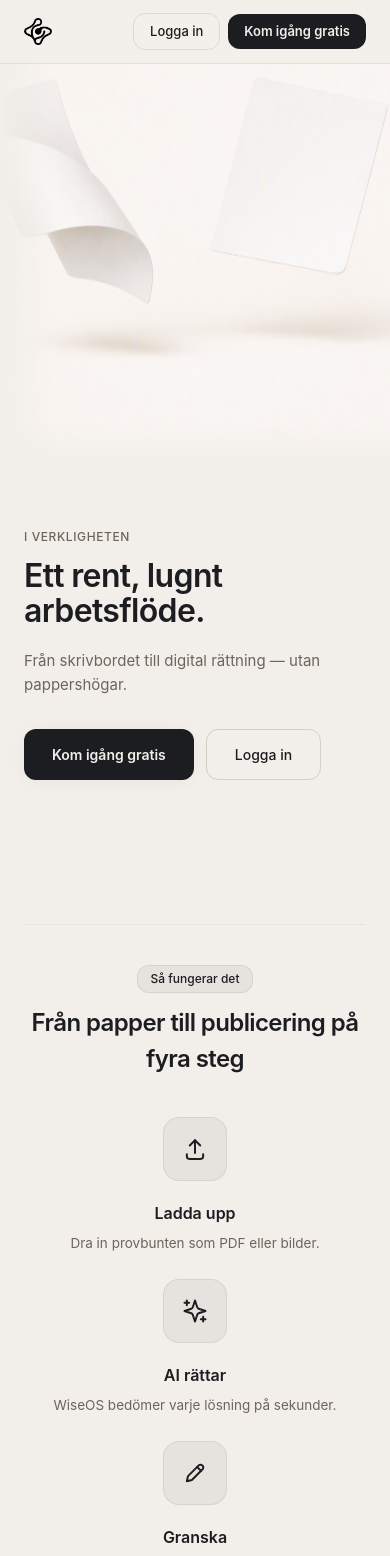
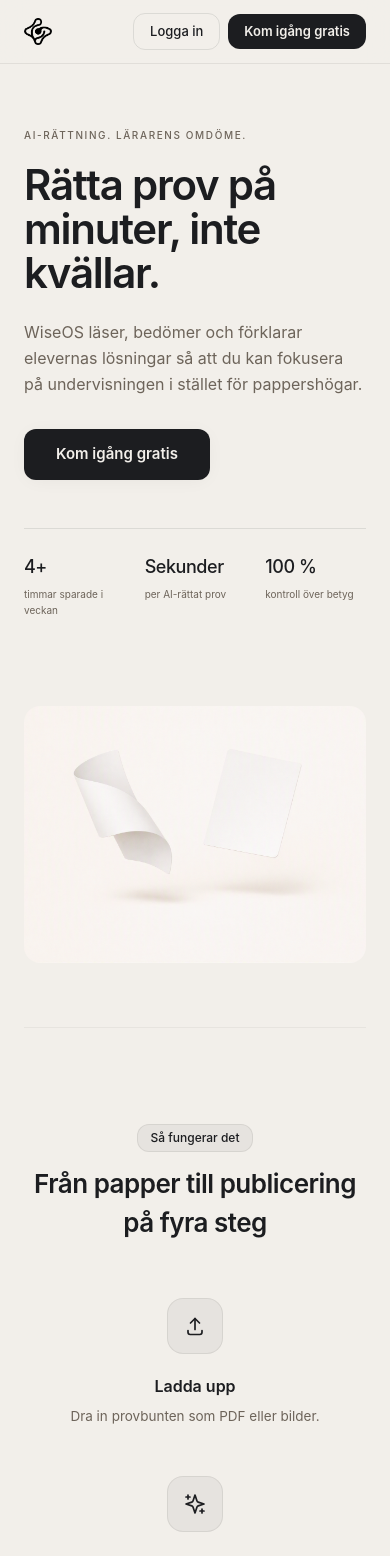
Before and after one commit to tjuren-ferdinand/wiseos_working_engine, a Next.js app in the folder apps/web/: page /login in a window 390 px wide. Shown: the top 1556 px of the page. Built offline with nearby package versions, Linux system fonts and the light colour scheme; no server answers.

Commit message:
Restore simpler working login: new Copilot hero image lowered, no Finale

```diff
--- a/apps/web/app/login/page.tsx
+++ b/apps/web/app/login/page.tsx
@@ -4,11 +4,11 @@
 import { createPortal } from "react-dom";
 import Link from "next/link";
 import { useRouter } from "next/navigation";
-import { motion, useInView, useScroll, useMotionValueEvent } from "framer-motion";
-import Image from "next/image";
+import { motion, useScroll, useMotionValueEvent } from "framer-motion";
 import Logo from "@/components/Logo";
 import { createClient } from "@/lib/supabase/client";
 import LineIcon, { type IconName } from "@/components/LineIcon";
+import Image from "next/image";
 import { TESTIMONIALS } from "@/lib/data/testimonials";
 import { SOCIAL_STATS } from "@/lib/data/stats";
 
@@ -53,7 +53,6 @@
   { value: "100 %", label: "kontroll över betyg", icon: "check" as const },
 ] as const;
 
-
 function AuthModal({
   open,
   onClose,
@@ -84,9 +83,7 @@
         redirectTo: `${window.location.origin}/auth/callback`,
       },
     });
-    if (oauthError) {
-      setError(oauthError.message);
-    }
+    if (oauthError) setError(oauthError.message);
   };
 
   const handleSubmit = async (e: React.FormEvent) => {
@@ -122,7 +119,7 @@
 
   return createPortal(
     <div className="fixed inset-0 z-[100] flex items-center justify-center p-4">
-      <div className="absolute inset-0 bg-black/80 backdrop-blur-sm" onClick={onClose} />
+      <div className="absolute inset-0 bg-ink/70 backdrop-blur-sm" onClick={onClose} />
       <div className="relative w-full max-w-[400px] overflow-hidden rounded-2xl border border-ink-hairline/10 bg-paper-elevated p-6 shadow-2xl">
         <div className="mb-6 flex items-center justify-between">
           <h2 className="text-[20px] font-medium tracking-[-0.01em] text-ink">
@@ -140,10 +137,7 @@
             </p>
             <button
               type="button"
-              onClick={() => {
-                setSignupDone(false);
-                setMode("login");
-              }}
+              onClick={() => { setSignupDone(false); setMode("login"); }}
               className="text-[13px] font-medium text-ink hover:underline"
             >
               Tillbaka till inloggning
@@ -231,10 +225,7 @@
                 Inget konto?{" "}
                 <button
                   type="button"
-                  onClick={() => {
-                    setError(null);
-                    setMode("signup");
-                  }}
+                  onClick={() => { setError(null); setMode("signup"); }}
                   className="font-medium text-ink hover:underline"
                 >
                   Skapa ett här
@@ -245,10 +236,7 @@
                 Har du redan ett konto?{" "}
                 <button
                   type="button"
-                  onClick={() => {
-                    setError(null);
-                    setMode("login");
-                  }}
+                  onClick={() => { setError(null); setMode("login"); }}
                   className="font-medium text-ink hover:underline"
                 >
                   Logga in
@@ -260,65 +248,6 @@
       </div>
     </div>,
     document.body
-  );
-}
-
-function DashboardStack() {
-  return (
-    <div className="pointer-events-none relative hidden h-80 w-full max-w-md lg:block" style={{ perspective: "1000px" }}>
-      <div
-        className="absolute inset-0 rounded-2xl border border-ink-hairline/5 bg-paper-raised shadow-2xl"
-        style={{ transform: "rotate(-8deg) translate(-1.5rem, 1.25rem)" }}
-      />
-      <div
-        className="absolute inset-0 rounded-2xl border border-ink-hairline/5 bg-paper-raised shadow-2xl"
-        style={{ transform: "rotate(-4deg) translate(-0.5rem, 0.5rem)" }}
-      />
-      <motion.div
-        initial={{ opacity: 0, y: 24 }}
-        animate={{ opacity: 1, y: 0 }}
-        transition={{ duration: 0.8, ease: [0.22, 1, 0.36, 1] }}
-        className="relative z-10 flex h-full flex-col rounded-2xl border border-ink-hairline/10 bg-paper-raised p-5 shadow-2xl"
-      >
-        <div className="mb-3 flex items-center">
-          <LineIcon name="grid" className="h-4 w-4 text-ink-hairline/60" />
-        </div>
-
-        <div className="grid grid-cols-3 gap-3">
-          <div className="rounded-xl bg-ink/5 p-3">
-            <LineIcon name="file" className="mb-1.5 h-4 w-4 text-ink-hairline/70" />
-            <div className="text-[10px] font-medium uppercase tracking-wider text-ink-secondary">Prov</div>
-            <div className="text-[18px] font-semibold text-ink">12</div>
-          </div>
-          <div className="rounded-xl bg-ink/5 p-3">
-            <LineIcon name="chart" className="mb-1.5 h-4 w-4 text-ink-hairline/70" />
-            <div className="text-[10px] font-medium uppercase tracking-wider text-ink-secondary">Tid sparad</div>
-            <div className="text-[18px] font-semibold text-ink">4h</div>
-          </div>
-          <div className="rounded-xl bg-ink/5 p-3">
-            <LineIcon name="sparkles" className="mb-1.5 h-4 w-4 text-ink-hairline/70" />
-            <div className="text-[10px] font-medium uppercase tracking-wider text-ink-secondary">AI-rättat</div>
-            <div className="text-[18px] font-semibold text-ink">89</div>
-          </div>
-        </div>
-
-        <div className="mt-4 space-y-2">
-          <div className="h-2 w-full rounded bg-ink/5" />
-          <div className="h-2 w-5/6 rounded bg-ink/5" />
-          <div className="h-2 w-4/6 rounded bg-ink/5" />
-        </div>
-
-        <div className="mt-auto flex items-center justify-center gap-2 rounded-xl bg-gradient-to-b from-ink to-black p-3 shadow-[inset_0_1px_0_rgba(255,255,255,0.06)]">
-          <motion.div
-            animate={{ scale: [1, 1.15, 1] }}
-            transition={{ repeat: Infinity, duration: 1.8, ease: "easeInOut" }}
-          >
-            <LineIcon name="check" className="h-4 w-4 text-paper" />
-          </motion.div>
-          <span className="text-[12px] font-semibold text-paper">Klart att publicera</span>
-        </div>
-      </motion.div>
-    </div>
   );
 }
 
@@ -337,12 +266,12 @@
       whileInView={{ opacity: 1, y: 0 }}
       viewport={{ once: true }}
       transition={{ duration: 0.6, ease: [0.22, 1, 0.36, 1] }}
-      className="mb-10 text-center"
+      className="mb-14 text-center"
     >
       <span className="mb-3 inline-flex items-center rounded-xl border border-ink-hairline bg-ink/5 px-3 py-1 text-[12px] font-medium text-ink">
         {badge}
       </span>
-      <h2 className="text-[24px] md:text-[30px] font-semibold tracking-tight text-ink">{title}</h2>
+      <h2 className="text-[26px] md:text-[32px] font-semibold tracking-[-0.02em] text-ink">{title}</h2>
       {subtitle && (
         <p className="mx-auto mt-3 max-w-xl text-[15px] text-ink-secondary">{subtitle}</p>
       )}
@@ -359,13 +288,13 @@
   ];
 
   return (
-    <section className="mt-20 border-t border-ink-hairline/5 pt-10">
+    <section className="border-t border-ink-hairline/5 py-24">
       <SectionHeading
         badge="Så fungerar det"
         title="Från papper till publicering på fyra steg"
       />
       <div className="mx-auto max-w-4xl">
-        <div className="grid gap-6 md:grid-cols-4">
+        <div className="grid gap-12 md:grid-cols-4">
           {steps.map((s, i) => (
             <motion.div
               key={s.n}
@@ -375,8 +304,8 @@
               transition={{ duration: 0.6, delay: i * 0.1, ease: [0.22, 1, 0.36, 1] }}
               className="relative z-10 text-center"
             >
-              <div className="mx-auto flex h-16 w-16 items-center justify-center rounded-2xl border border-ink-hairline bg-ink/5 text-ink">
-                <LineIcon name={s.icon} className="h-7 w-7" />
+              <div className="mx-auto flex h-14 w-14 items-center justify-center rounded-2xl border border-ink-hairline bg-ink/5 text-ink">
+                <LineIcon name={s.icon} className="h-6 w-6" />
               </div>
               <h3 className="mt-5 text-[16px] font-semibold text-ink">{s.title}</h3>
               <p className="mt-2 text-[13.5px] leading-relaxed text-ink-secondary">{s.desc}</p>
@@ -388,18 +317,14 @@
   );
 }
 
-
 function SocialProof() {
-  // TODO: update with real numbers once they are available
   const stats = SOCIAL_STATS;
-
-  // TODO: replace with real quotes before launch
   const quotes = TESTIMONIALS;
 
   return (
-    <section className="mt-20 border-t border-ink-hairline/5 pt-10">
+    <section className="border-t border-ink-hairline/5 py-24">
       <SectionHeading badge="Förtroende" title="Används av lärare varje dag" />
-      <div className="grid gap-6 md:grid-cols-3">
+      <div className="grid gap-5 md:grid-cols-3">
         {stats.map((s, i) => (
           <motion.div
             key={s.label}
@@ -436,76 +361,6 @@
   );
 }
 
-function Finale({
-  onStart,
-  onLogin,
-}: {
-  onStart: () => void;
-  onLogin: () => void;
-}) {
-  const ref = useRef<HTMLDivElement>(null);
-  const isInView = useInView(ref, { once: true, amount: 0.2 });
-
-  return (
-    <section
-      ref={ref}
-      className="relative left-1/2 mt-0 w-screen -translate-x-1/2 overflow-hidden bg-paper md:min-h-[90vh]"
-    >
-      <div
-        className="h-[55vh] w-full md:absolute md:right-0 md:top-0 md:h-full md:w-[75%]"
-        style={{
-          WebkitMaskImage: "linear-gradient(to right, transparent 0%, black 15%)",
-          maskImage: "linear-gradient(to right, transparent 0%, black 15%)",
-        }}
-      >
-        <motion.img
-          initial={{ opacity: 0, scale: 1.05 }}
-          animate={isInView ? { opacity: 1, scale: 1 } : {}}
-          transition={{ duration: 1.2, ease: [0.22, 1, 0.36, 1] }}
-          src="/hero/copilot-hero3.png"
-          alt="WiseOS rättningsflöde"
-          loading="lazy"
-          className="h-full w-full object-cover"
-          style={{
-            maskImage: "linear-gradient(to bottom, transparent 0%, black 10%, black 90%, transparent 100%)",
-            WebkitMaskImage: "linear-gradient(to bottom, transparent 0%, black 10%, black 90%, transparent 100%)",
-          }}
-        />
-      </div>
-      <div className="relative z-10 flex flex-col justify-center bg-paper px-6 py-16 md:absolute md:inset-y-0 md:left-0 md:w-[45%] md:bg-transparent md:px-12 lg:px-20">
-        <motion.div
-          initial={{ opacity: 0, y: 24 }}
-          animate={isInView ? { opacity: 1, y: 0 } : {}}
-          transition={{ duration: 0.8, delay: 0.2, ease: [0.22, 1, 0.36, 1] }}
-          className="max-w-xl"
-        >
-          <p className="mb-3 text-[12px] font-medium uppercase tracking-wider text-ink-secondary">I verkligheten</p>
-          <h2 className="text-[32px] font-semibold leading-[1.1] tracking-[-0.02em] text-ink md:text-[44px] lg:text-[56px]">
-            Ett rent, lugnt arbetsflöde.
-          </h2>
-          <p className="mt-5 text-[15px] leading-relaxed text-ink-secondary md:text-[17px]">
-            Från skrivbordet till digital rättning — utan pappershögar.
-          </p>
-          <div className="mt-8 flex flex-wrap gap-3">
-            <button
-              onClick={onStart}
-              className="rounded-xl bg-ink px-7 py-3.5 text-[14px] font-semibold text-paper shadow-soft transition-all hover:shadow-soft hover:scale-[1.02] active:scale-[0.98]"
-            >
-              Kom igång gratis
-            </button>
-            <button
-              onClick={onLogin}
-              className="rounded-xl border border-ink/15 px-7 py-3.5 text-[14px] font-medium text-ink transition-all hover:bg-ink/5"
-            >
-              Logga in
-            </button>
-          </div>
-        </motion.div>
-      </div>
-    </section>
-  );
-}
-
 export default function LoginPage() {
   const [authOpen, setAuthOpen] = useState(false);
   const [authMode, setAuthMode] = useState<AuthMode>("login");
@@ -522,7 +377,8 @@
     setAuthOpen(true);
   };
 
-  return (<div className="min-h-screen overflow-y-auto overflow-x-hidden bg-paper text-ink">
+  return (
+    <div className="min-h-screen overflow-y-auto overflow-x-hidden bg-paper text-ink">
       {/* Top bar */}
       <motion.header
         initial={{ y: -10, opacity: 0 }}
@@ -554,40 +410,24 @@
         </div>
       </motion.header>
 
-      <main className="mx-auto max-w-6xl px-6 pt-0 pb-0">
-        {/* Closing image */}
-        <Finale onStart={() => openAuth("signup")} onLogin={() => openAuth("login")} />
-
-        {/* How it works */}
-        <ProcessSteps />
-
+      <main className="mx-auto max-w-6xl px-6">
         {/* Hero */}
-        <section className="mt-28 grid items-center gap-16 lg:grid-cols-2">
-          <div>
+        <section className="relative grid min-h-[calc(100svh-4rem)] items-center gap-10 pb-16 pt-32 sm:gap-14 lg:grid-cols-[0.9fr_1.1fr] lg:gap-12 lg:pb-24 lg:pt-36">
+          <div className="min-w-0">
             <motion.div
               initial={{ opacity: 0, y: 16 }}
               animate={{ opacity: 1, y: 0 }}
               transition={{ duration: 0.7, ease: [0.22, 1, 0.36, 1] }}
-              className="mb-4 inline-flex w-fit items-center gap-2 rounded-xl border border-ink-hairline bg-ink/5 px-3 py-1.5 text-[12px] font-medium text-ink"
+              className="mb-5 text-[10px] font-medium uppercase tracking-[0.16em] text-ink-secondary"
             >
-              <span className="relative flex h-2 w-2">
-                <span className="absolute inline-flex h-full w-full animate-ping rounded-xl bg-ink opacity-75" />
-                <span className="relative inline-flex h-2 w-2 rounded-xl bg-ink" />
-              </span>
-              AI-driven rättning för svenska lärare
+              AI-rättning. Lärarens omdöme.
             </motion.div>
 
             <motion.h1
               initial={{ opacity: 0, y: 16 }}
               animate={{ opacity: 1, y: 0 }}
               transition={{ duration: 0.7, delay: 0.1, ease: [0.22, 1, 0.36, 1] }}
-              className="max-w-lg text-[42px] font-semibold leading-[1.1] tracking-[-0.02em] text-ink"
-              style={{
-                background: "linear-gradient(135deg, rgb(var(--foreground)) 0%, rgb(var(--muted)) 100%)",
-                WebkitBackgroundClip: "text",
-                WebkitTextFillColor: "transparent",
-                backgroundClip: "text",
-              }}
+              className="max-w-lg text-[42px] font-semibold leading-[1.05] tracking-[-0.03em] text-ink md:text-[56px] lg:text-[64px]"
             >
               Rätta prov på minuter, inte kvällar.
             </motion.h1>
@@ -596,7 +436,7 @@
               initial={{ opacity: 0, y: 16 }}
               animate={{ opacity: 1, y: 0 }}
               transition={{ duration: 0.7, delay: 0.2, ease: [0.22, 1, 0.36, 1] }}
-              className="mt-5 max-w-md text-[15px] leading-relaxed text-ink-secondary"
+              className="mt-6 max-w-md text-[16px] leading-relaxed text-ink-secondary md:text-[17px]"
             >
               WiseOS läser, bedömer och förklarar elevernas lösningar så att du kan fokusera på undervisningen i stället för pappershögar.
             </motion.p>
@@ -605,19 +445,13 @@
               initial={{ opacity: 0, y: 16 }}
               animate={{ opacity: 1, y: 0 }}
               transition={{ duration: 0.7, delay: 0.3, ease: [0.22, 1, 0.36, 1] }}
-              className="mt-8 flex flex-wrap gap-3"
+              className="mt-8"
             >
               <button
                 onClick={() => openAuth("signup")}
-                className="rounded-xl bg-ink px-7 py-3 text-[14px] font-semibold text-paper shadow-soft transition-all hover:shadow-soft hover:scale-[1.02] active:scale-[0.98]"
+                className="rounded-xl bg-ink px-8 py-3.5 text-[15px] font-semibold text-paper shadow-soft transition-all hover:shadow-soft hover:scale-[1.02] active:scale-[0.98]"
               >
                 Kom igång gratis
-              </button>
-              <button
-                onClick={() => openAuth("login")}
-                className="rounded-xl border border-ink-hairline/10 px-7 py-3 text-[14px] font-medium text-ink transition-all hover:bg-ink/5"
-              >
-                Logga in
               </button>
             </motion.div>
 
@@ -625,39 +459,36 @@
               initial={{ opacity: 0, y: 16 }}
               animate={{ opacity: 1, y: 0 }}
               transition={{ duration: 0.7, delay: 0.4, ease: [0.22, 1, 0.36, 1] }}
-              className="mt-10 grid grid-cols-3 gap-4"
+              className="mt-12 grid grid-cols-3 gap-5 border-t border-ink-hairline/10 pt-6"
             >
-              {stats.map((stat, i) => (
-                <div
-                  key={stat.label}
-                  className="rounded-2xl border border-ink-hairline/10 bg-paper-raised p-5"
-                >
-                  <div className="mb-3 flex h-9 w-9 items-center justify-center rounded-xl bg-ink/5 text-ink-hairline">
-                    <LineIcon name={stat.icon} className="h-5 w-5" />
-                  </div>
-                  <div className="text-[20px] font-semibold text-ink">{stat.value}</div>
-                  <div className="mt-1 text-[11.5px] leading-snug text-ink-secondary">{stat.label}</div>
+              {stats.map((stat) => (
+                <div key={stat.label} className="min-w-0">
+                  <div className="text-[18px] font-medium tracking-tight text-ink">{stat.value}</div>
+                  <div className="mt-1.5 max-w-[100px] text-[10px] leading-relaxed text-ink-secondary">{stat.label}</div>
                 </div>
               ))}
             </motion.div>
           </div>
 
-          <div className="relative flex min-w-0 items-center">
-            <div className="relative aspect-[4/3] w-full overflow-hidden rounded-2xl">
+          <div className="relative flex min-w-0 items-start lg:-mr-6">
+            <div className="relative mt-12 aspect-[4/3] w-full overflow-hidden rounded-2xl">
               <Image
                 src="/hero/copilot-hero3.png"
                 alt=""
                 fill
                 priority
                 sizes="(max-width: 1024px) 100vw, 50vw"
-                className="object-contain"
+                className="object-cover object-[center_40%]"
               />
             </div>
           </div>
         </section>
 
+        {/* How it works */}
+        <ProcessSteps />
+
         {/* Features */}
-        <section className="mt-28 border-t border-ink-hairline/5 pt-16">
+        <section className="border-t border-ink-hairline/5 py-24">
           <SectionHeading
             badge="Funktioner"
             title="Allt du behöver för snabbare rättning"
@@ -685,9 +516,25 @@
 
         {/* Social proof */}
         <SocialProof />
+
+        {/* Simple closing CTA */}
+        <section className="border-t border-ink-hairline/5 py-24 text-center">
+          <h2 className="text-[24px] md:text-[30px] font-semibold tracking-[-0.02em] text-ink">
+            Mindre rättning. Mer undervisning.
+          </h2>
+          <p className="mx-auto mt-3 max-w-md text-[15px] text-ink-secondary">
+            Börja spara timmar varje vecka — skapa ett konto och testa WiseOS gratis.
+          </p>
+          <button
+            onClick={() => openAuth("signup")}
+            className="mt-8 rounded-xl bg-ink px-8 py-3.5 text-[15px] font-semibold text-paper shadow-soft transition-all hover:shadow-soft hover:scale-[1.02] active:scale-[0.98]"
+          >
+            Kom igång gratis
+          </button>
+        </section>
       </main>
 
-      <footer className="mt-28 border-t border-ink-hairline/5 py-8 text-center text-[12px] text-ink-secondary">
+      <footer className="border-t border-ink-hairline/5 py-8 text-center text-[12px] text-ink-secondary">
         {new Date().getFullYear()} Wisecast AB
       </footer>
 
```
